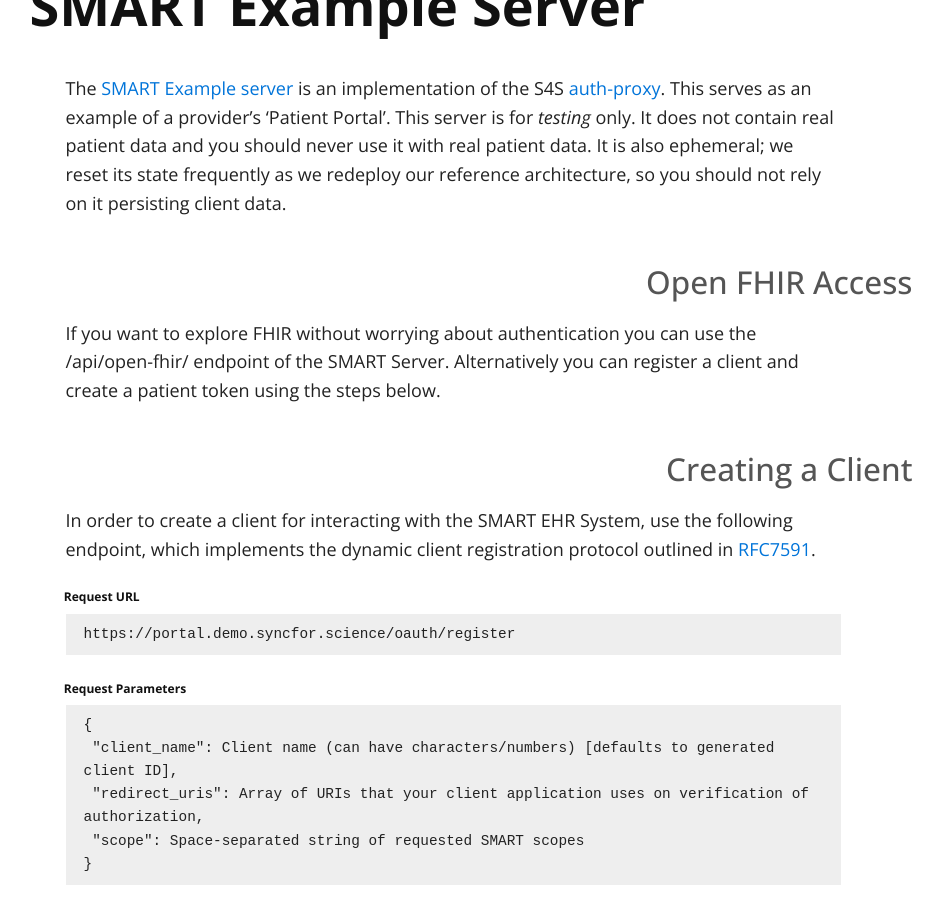
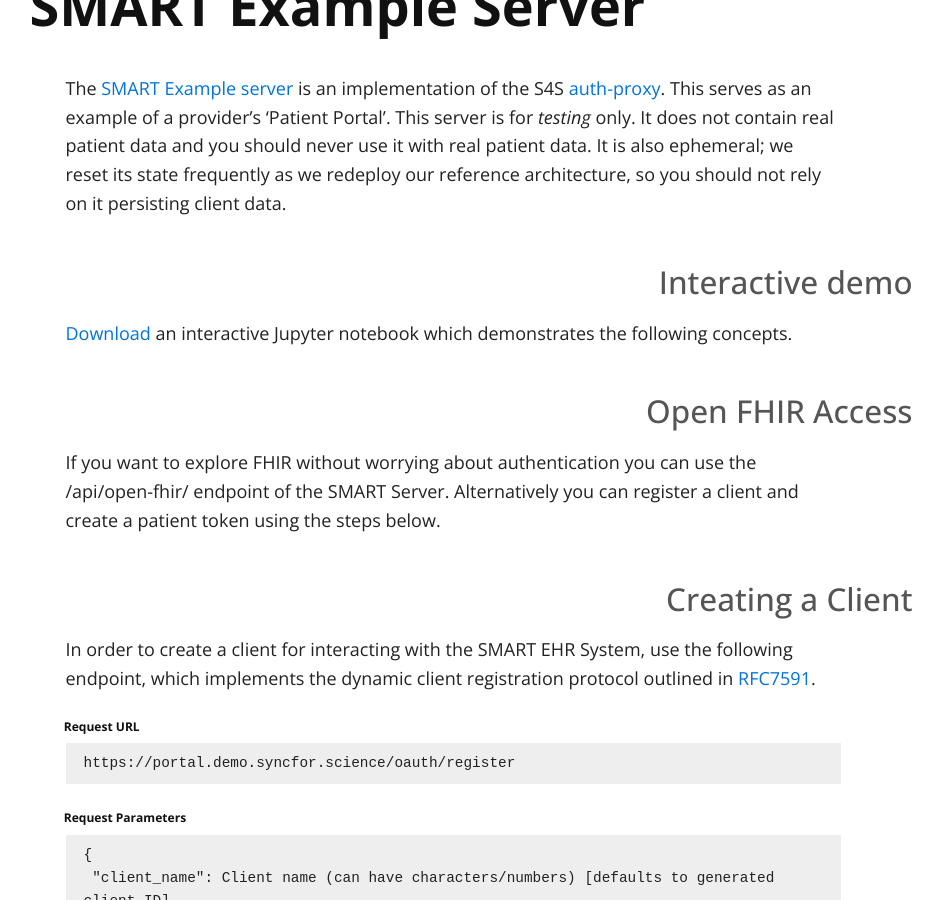
Before and after one commit to sync-for-science/sync-for-science.github.io, a Jekyll site: the page built from proxy-api-calls/index.md, in a window 1280 px wide and 900 px high, scrolled down 405 px. Shown: the whole window, without its empty margins (187-1130 px from the left). Built offline with Jekyll 4.4.1, drawn with Linux system fonts in a browser that asks for light colours; nearby versions of some CDN libraries; our own code applies the rules of GitHub Pages for plain Markdown files.

Commit message:
Add notebook link (#15)

```diff
--- a/proxy-api-calls/index.md
+++ b/proxy-api-calls/index.md
@@ -10,6 +10,10 @@
 does not contain real patient data and you should never use it with real patient data.
 It is also ephemeral; we reset its state frequently as we redeploy our reference
 architecture, so you should not rely on it persisting client data.
+
+## Interactive demo
+
+[Download](./SMART.ipynb) an interactive Jupyter notebook which demonstrates the following concepts.
 
 ## Open FHIR Access
 
```
